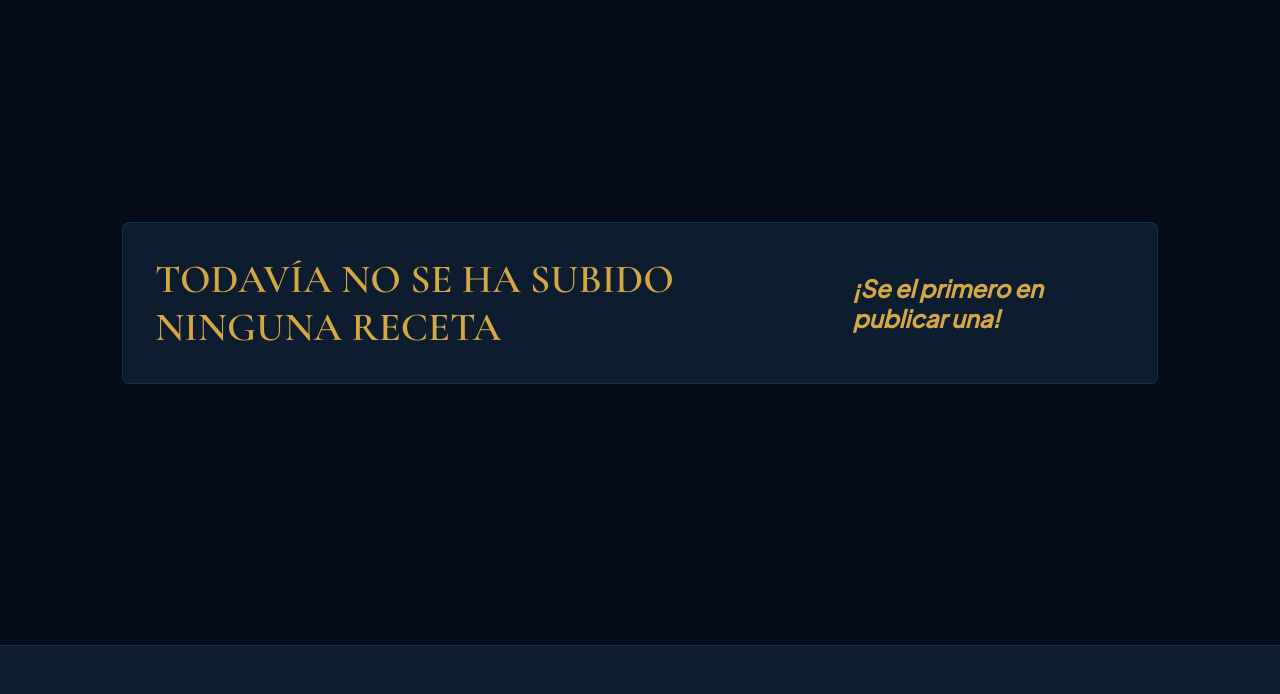
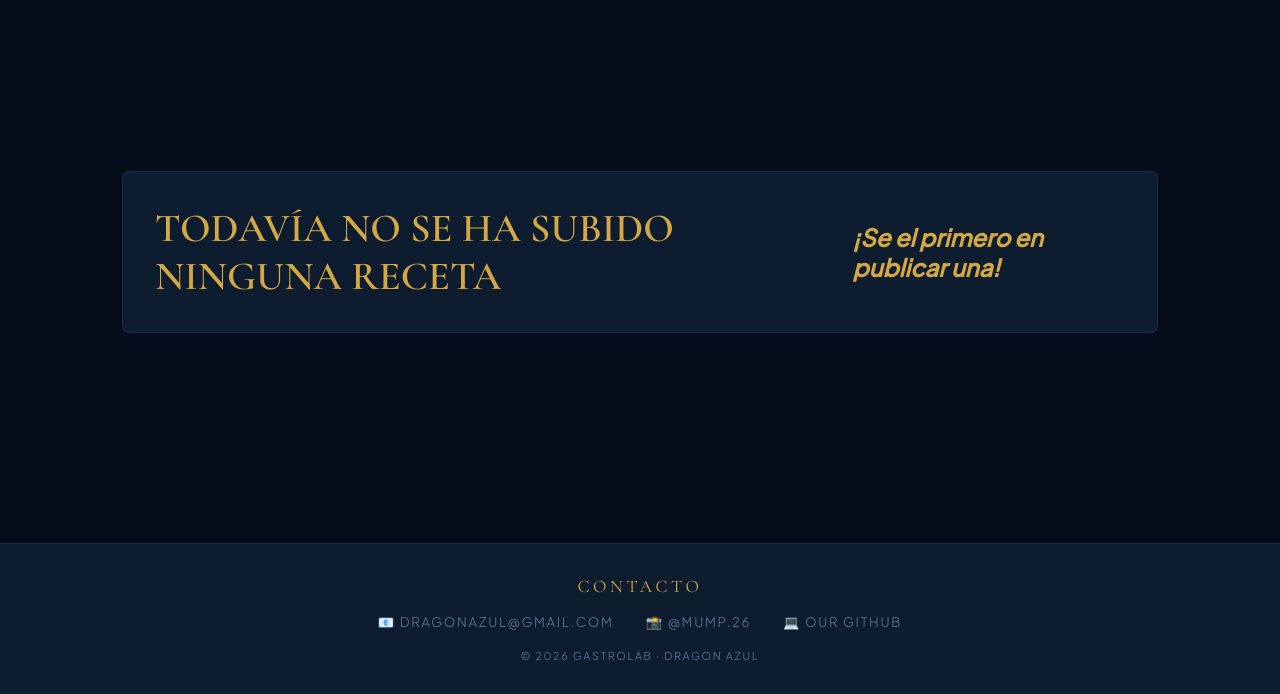
Before and after one commit to unaim-cebanc/GRUPO3_DragonAzul, a Flask app: page /recetario in a window 1280 px wide. Shown: the part 106-800 px from the top of the page. Run offline with Flask 3, Linux system fonts and the light colour scheme; data that the repository does not hold is empty.

Commit message:
cambios realizados

```diff
--- a/static/css/style.css
+++ b/static/css/style.css
@@ -109,6 +109,47 @@ footer {
     text-transform: uppercase;
     color: var(--muted);
 }
+footer {
+    background: var(--surface);
+    border-top: 1px solid var(--border);
+    padding: 2rem;
+    text-align: center;
+}
+
+.footer-title {
+    font-family: 'Cormorant Garamond', Georgia, serif;
+    font-size: 1.1rem;
+    color: var(--gold);
+    letter-spacing: 0.2em;
+    text-transform: uppercase;
+    margin-bottom: 1rem;
+}
+
+.footer-links {
+    display: flex;
+    justify-content: center;
+    gap: 2rem;
+    margin-bottom: 1.2rem;
+    flex-wrap: wrap;
+}
+
+.footer-links a {
+    color: var(--muted);
+    text-decoration: none;
+    font-size: 0.82rem;
+    transition: color .2s;
+}
+
+.footer-links a:hover {
+    color: var(--blue);
+}
+
+.footer-copy {
+    font-size: 0.68rem;
+    color: var(--muted);
+    letter-spacing: 0.15em;
+    text-transform: uppercase;
+}
 
 /* ── RESPONSIVE ── */
 @media (max-width: 700px) {
--- a/templates/recetario.html
+++ b/templates/recetario.html
@@ -53,7 +53,16 @@
             {% endif %}
         </section>
     </main>
-    <footer>
-    </footer>
+<footer>
+<div class="footer-content">
+    <p class="footer-title">Contacto</p>
+    <div class="footer-links">
+        <a href="mailto:gastrolab@gmail.com">📧 dragonazul@gmail.com</a>
+        <a href="https://instagram.com/gastrolab" target="_blank">📸 @mump.26</a>
+        <a href="https://github.com/dragonazul" target="_blank">💻 Our GitHub</a>
+    </div>
+    <p class="footer-copy">© 2026 GastroLab · Dragon Azul</p>
+</div>
+</footer>
 </body>
 </html>
```
Also changed, not shown: static/css/index.css (+0 -42 lines), templates/Sobre_nosotros.html (+6 -4 lines), templates/inicio_sesion.html (+11 -0 lines).
